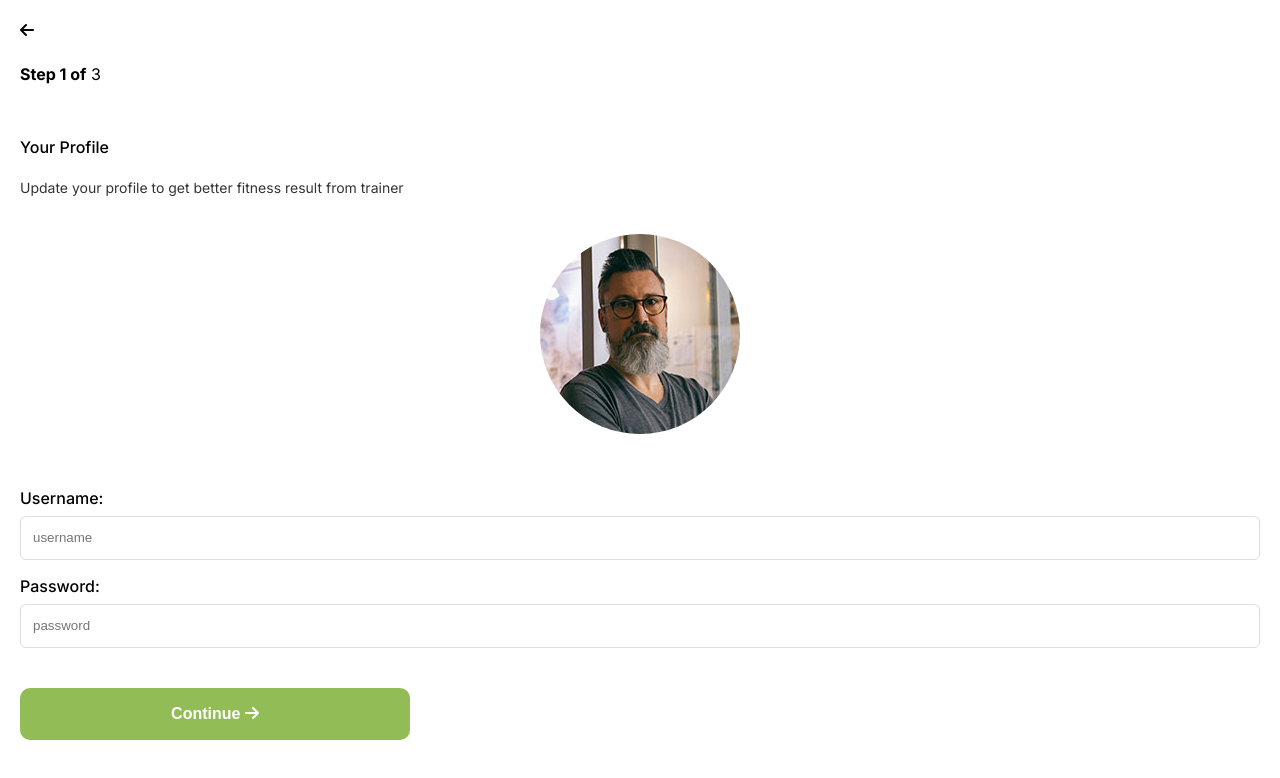
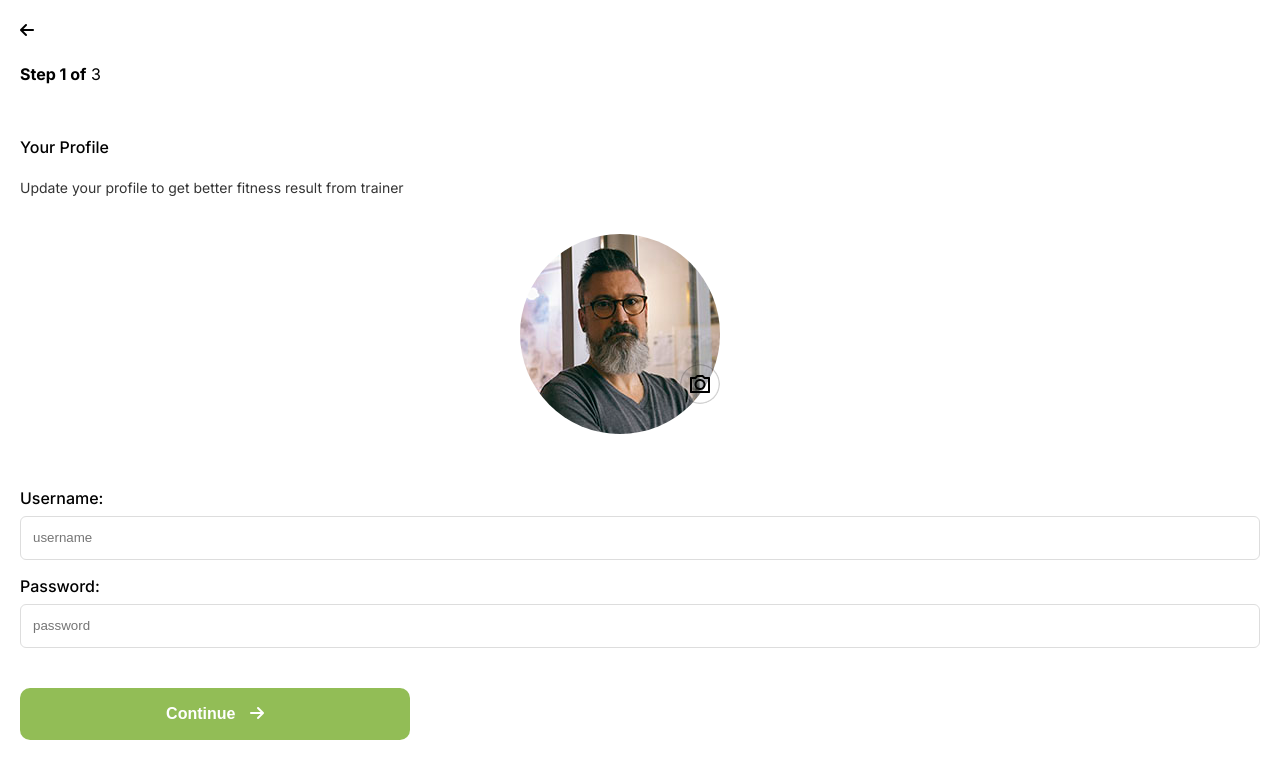
Before and after one commit to Dbeee-Acharya/fitness-tracker, a website built with webpack: page src/index.html in a window 1280 px wide. Built offline with nearby package versions, Linux system fonts and the light colour scheme.

Commit message:
Add camera icon to profile picture.

```diff
--- a/src/stylesheets/_yourProfile.scss
+++ b/src/stylesheets/_yourProfile.scss
@@ -10,6 +10,10 @@
     color: white;
     font-weight: 600;
     font-size: 16px;
+
+    .fa-arrow-right {
+      margin-left: 10px;
+    }
   }
 }
 
@@ -47,6 +51,12 @@
     img {
       border-radius: 50%;
     }
+
+    .camera-icon {
+      position: relative;
+      top: -30px;
+      left: -40px;
+    }
   }
 
   .profile-signup-form {
--- a/src/view/yourProfile.js
+++ b/src/view/yourProfile.js
@@ -1,4 +1,5 @@
 import profilePictureSrc from "../assets/images/profile-picture.png";
+import cameraIconSrc from "../assets/icons/camera-icon.png";
 import genereateStepCounter from "./stepCounterTop";
 
 const generateYourProfilePage = () => {
@@ -21,6 +22,7 @@ const generateYourProfilePage = () => {
 
   const picture = getImage(profilePictureSrc);
   profilePicture.appendChild(picture);
+  profilePicture.appendChild(getIcon());
 
   signupFormSubmitButton.appendChild(createSubmitButton());
 
@@ -39,6 +41,14 @@ const getImage = (pictureSrc) => {
   picture.src = pictureSrc;
 
   return picture;
+};
+
+const getIcon = () => {
+  const icon = new Image(40, 40);
+  icon.src = cameraIconSrc;
+
+  icon.classList.add("camera-icon");
+  return icon;
 };
 
 const createSignupForm = () => {
```
Also changed, not shown: src/assets/icons/camera-icon.png (added).
